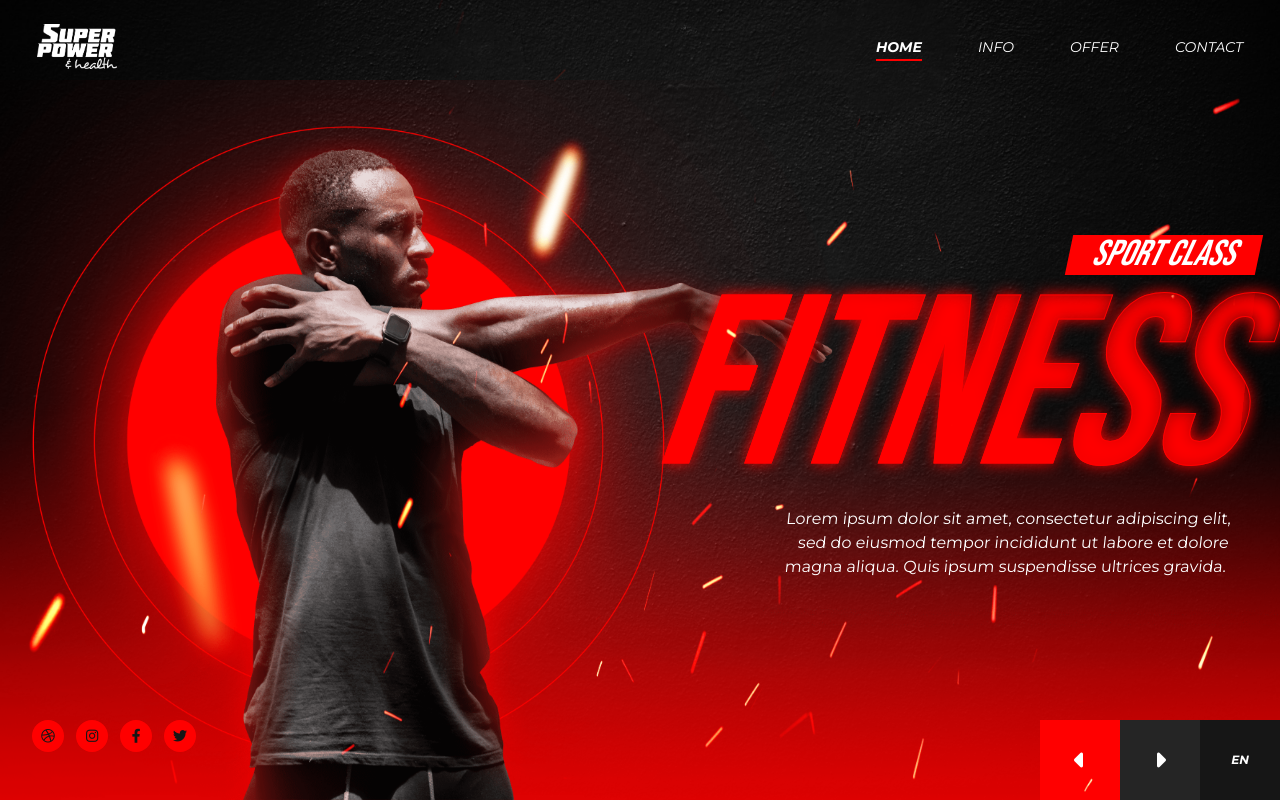
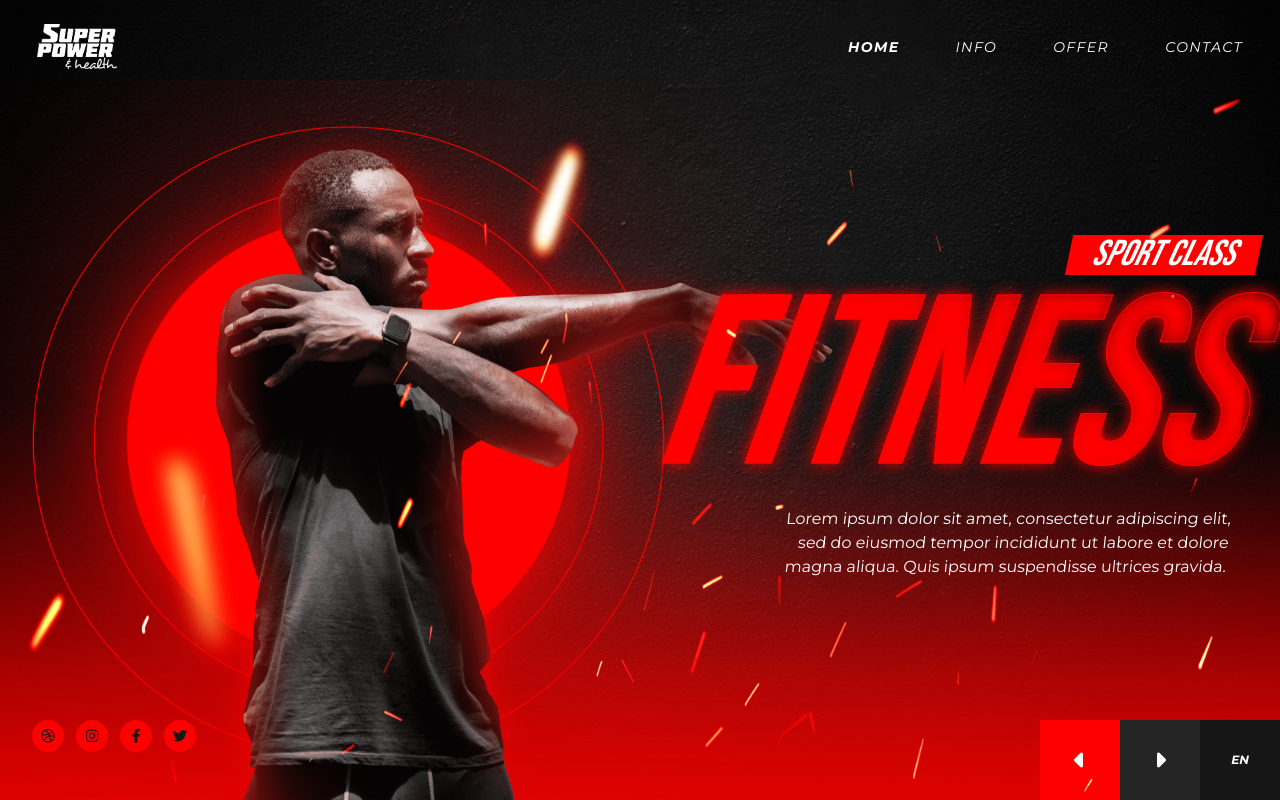
Before and after one commit to Amr-rgb/super-power, a website built with Parcel: page src/index.html in a window 1280 px wide. Built offline with nearby package versions, Linux system fonts and the light colour scheme.

Commit message:
edit nav style

```diff
--- a/src/index.html
+++ b/src/index.html
@@ -26,7 +26,7 @@
                 <nav>
                     <div id="menu" class="z-50 relative cursor-pointer text-2xl lg:hidden"><i class="fa-solid fa-bars-staggered"></i></div>
 
-                    <ul id="nav" class="z-40 fixed inset-0 bg-black flex flex-col items-center justify-center gap-y-6 text-xl font-mont uppercase italic lg:static lg:inset-auto lg:flex-row lg:bg-transparent lg:text-sm lg:gap-x-14 translate-x-full lg:translate-x-0 duration-700 ease-in-out">
+                    <ul id="nav" class="z-40 fixed inset-0 bg-black flex flex-col items-center justify-center gap-y-6 text-xl font-mont uppercase italic tracking-widest lg:static lg:inset-auto lg:flex-row lg:bg-transparent lg:text-sm lg:gap-x-14 translate-x-full lg:translate-x-0 duration-700 ease-in-out">
                         <li class="active list-item"><a href="/">Home</a></li>
                         <li class="list-item"><a href="/">Info</a></li>
                         <li class="list-item"><a href="/">Offer</a></li>
--- a/src/styles.css
+++ b/src/styles.css
@@ -28,12 +28,8 @@
         text-shadow: 0 0 15px red;
     }
 
-    .list-item {
-        @apply relative after:absolute after:block after:h-[2px] after:-bottom-1 after:bg-red after:w-0 hover:after:w-full after:duration-500
-    }
-
     .active {
-        @apply after:w-full font-semibold
+        @apply font-semibold
     }
 
     .show {
```
